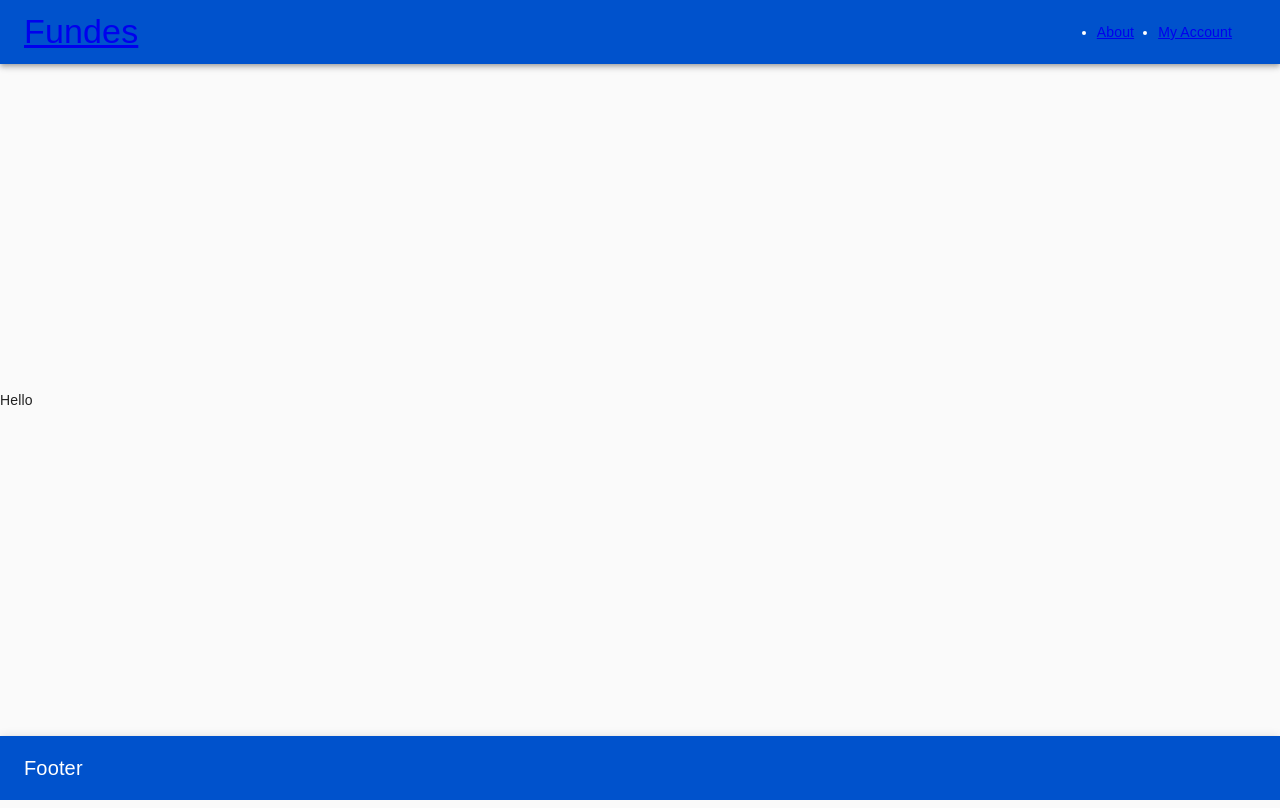
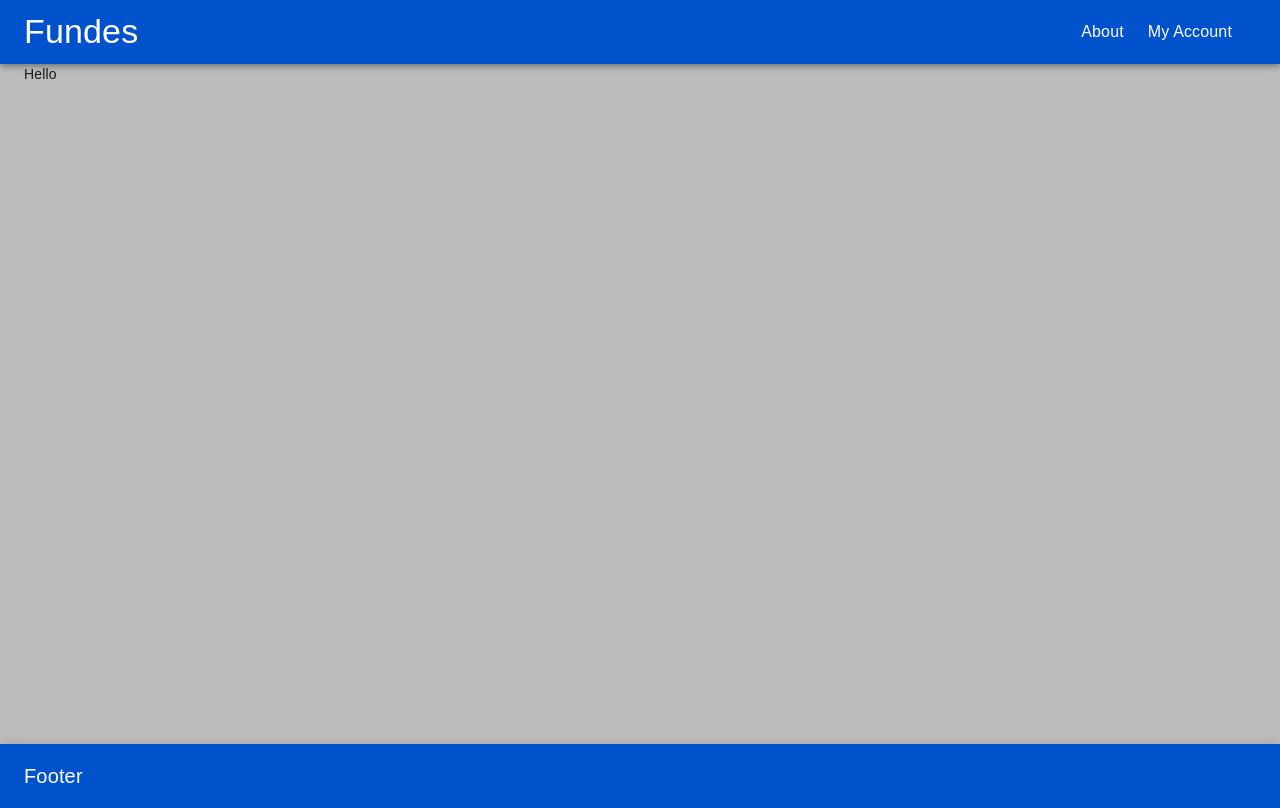
Before and after one commit to fundes-dev/fundes-client-web, a Next.js app: page / in a window 1280 px wide. Built offline with nearby package versions, Linux system fonts and the light colour scheme.

Commit message:
fixed styling

```diff
--- a/components/Link/index.js
+++ b/components/Link/index.js
@@ -29,7 +29,7 @@ NextComposed.defaultProps = {
 
 // A styled version of the Next.js Link component:
 // https://nextjs.org/docs/#with-link
-function Link(props) {
+const Link = (props) => {
   const {
     href,
     activeClassName = 'active',
@@ -52,7 +52,7 @@ function Link(props) {
   return (
     <MuiLink component={NextComposed} className={className} ref={innerRef} href={href} {...other} />
   );
-}
+};
 
 Link.propTypes = {
   activeClassName: PropTypes.string,
--- a/containers/header/Header.js
+++ b/containers/header/Header.js
@@ -1,6 +1,7 @@
 import { Toolbar, AppBar, Typography } from '@material-ui/core';
-import { makeStyles } from '@material-ui/core/styles';
+import { makeStyles, styled } from '@material-ui/core/styles';
 import Link from '../../components/Link';
+
 
 const useStyles = makeStyles((theme) => ({
   appBar: {
@@ -10,11 +11,22 @@ const useStyles = makeStyles((theme) => ({
     display: 'flex',
     justifyContent: 'flex-end',
     marginLeft: 'auto',
+    listStyle: 'none',
   },
   li: {
     marginRight: theme.spacing(3),
   },
 }));
+
+const HeaderLogo = styled(Link)({
+  color: 'white',
+  textDecoration: 'none',
+});
+const HeaderLink = styled(Link)({
+  color: 'white',
+  textDecoration: 'none',
+  fontSize: '16px',
+});
 
 const Header = () => {
   const classes = useStyles();
@@ -23,20 +35,20 @@ const Header = () => {
     <AppBar position="static">
       <Toolbar>
         <Typography variant="h4">
-          <Link href="/">
+          <HeaderLogo href="/" color="primary">
             Fundes
-          </Link>
+          </HeaderLogo>
         </Typography>
         <ul className={classes.ul}>
           <li className={classes.li}>
-            <Link href="/about">
+            <HeaderLink href="/about">
               About
-            </Link>
+            </HeaderLink>
           </li>
           <li className={classes.li}>
-            <Link href="/my-account">
+            <HeaderLink href="/my-account">
               My Account
-            </Link>
+            </HeaderLink>
           </li>
         </ul>
       </Toolbar>
--- a/layouts/MainLayout.js
+++ b/layouts/MainLayout.js
@@ -6,7 +6,14 @@ import Header from '../containers/header/Header';
 import Footer from '../containers/footer/Footer';
 
 
-const MainLayout = ({ className, children }) => (
+const PageContainer = styled('div')({
+  minHeight: '100vh',
+  display: 'flex',
+  flexDirection: 'column',
+  justifyContent: 'space-between',
+});
+
+const MainLayout = ({ children }) => (
   <>
     <Head>
       <meta charSet="utf-8" />
@@ -17,27 +24,19 @@ const MainLayout = ({ className, children }) => (
       <link rel="stylesheet" href="https://fonts.googleapis.com/css?family=Roboto:300,400,500,700&display=swap" />
       <link rel="stylesheet" href="https://fonts.googleapis.com/icon?family=Material+Icons" />
     </Head>
-    <div className={className}>
+    <PageContainer>
       <Header />
       <CssBaseline />
       <main>
         {children}
       </main>
       <Footer />
-    </div>
+    </PageContainer>
   </>
 );
 
-const StyledMainLayout = styled(MainLayout)`
-  min-height: 100vh;
-  display: flex;
-  flex-direction: column;
-  justify-content: space-between;
-`;
-
 MainLayout.propTypes = {
   children: PropTypes.node.isRequired,
-  className: PropTypes.string.isRequired,
 };
 
-export default StyledMainLayout;
+export default MainLayout;
--- a/package.json
+++ b/package.json
@@ -13,6 +13,7 @@
     "@material-ui/icons": "^4.9.1",
     "clsx": "^1.1.0",
     "eslint-config-airbnb-base": "^14.0.0",
+    "formik": "^2.1.4",
     "next": "9.2.1",
     "prop-types": "^15.7.2",
     "react": "16.12.0",
--- a/pages/index.js
+++ b/pages/index.js
@@ -1,5 +1,19 @@
+import styled from 'styled-components';
+import { Container } from '@material-ui/core';
+
+const Hero = styled('div')({
+  height: '85vh',
+  backgroundColor: '#BBB',
+});
+
 const Home = () => (
-  <div>Hello</div>
+  <>
+    <Hero>
+      <Container>
+        <div>Hello</div>
+      </Container>
+    </Hero>
+  </>
 );
 
 export default Home;
```
Also changed, not shown: 1 other file (tests, documents, lock files or other folders).
